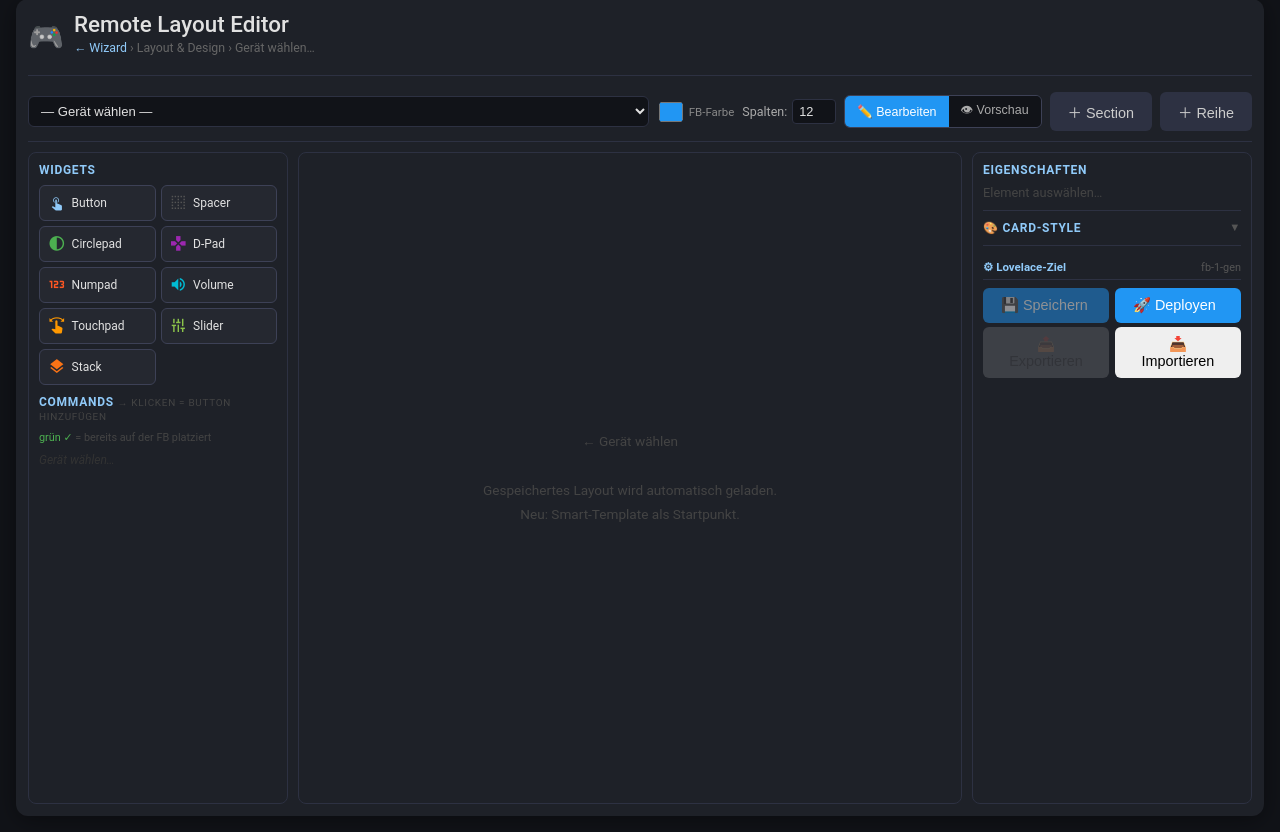
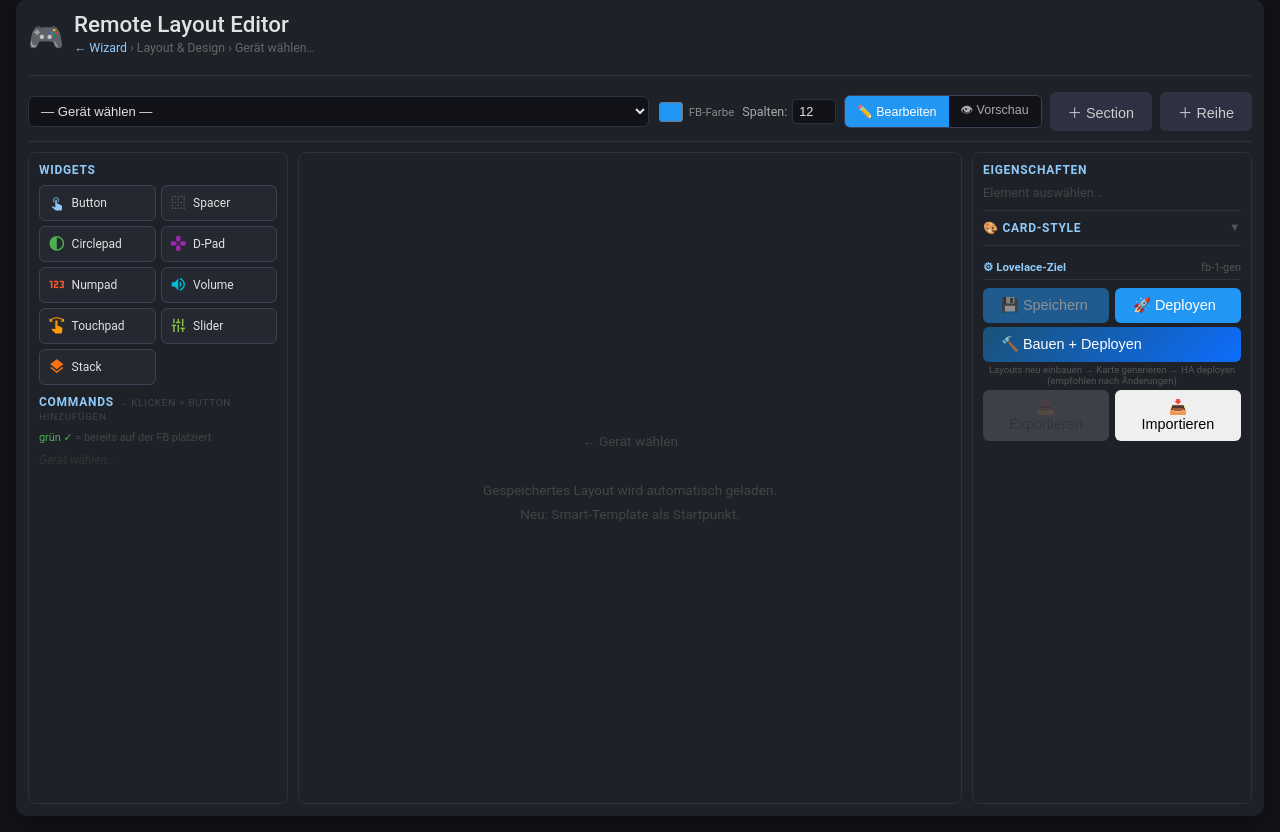
Before and after one commit to XtraLarge/scenario-remote-control, a Flask app: template scenario_remote_control/generator/wizard/templates/editor.html in a window 1280 px wide. Shown: the part 17-849 px from the top of the page. Run offline with Flask 3, Linux system fonts and the light colour scheme; the template is opened without the code that fills it: most values are stand-ins (such as "Sample title", 1, 10 or a date in 2020).

Commit message:
feat: /api/rebuild + 'Bauen+Deployen'-Button im Editor
Schließt UX-Lücke: der bisherige 'Deployen'-Button deployed das
bestehende YAML ohne Layouts neu einzubauen.

Neu:
- POST /api/rebuild/<room_id> — führt build_cards.py mit dem
  bestehenden Modell + allen gespeicherten Layouts aus → Karte neu
  gebaut ohne erneutes Parsen der .conf-Datei
- 'Bauen + Deployen'-Button im Editor — speichert Layout, ruft rebuild
  auf, dann deploy (rebuildAndDeploy()), inkl. Fortschritts-Feedback
- Alter '🚀 Deployen'-Button bleibt als Schnell-Deploy ohne Rebuild

```diff
--- a/scenario_remote_control/generator/wizard/app.py
+++ b/scenario_remote_control/generator/wizard/app.py
@@ -507,6 +507,31 @@ def api_save_layout():
     )
     return jsonify({"ok": r.returncode == 0, "stdout": r.stdout.strip(), "stderr": r.stderr[:300]})
 
+
+@app.route("/api/rebuild/<room_id>", methods=["POST"])
+def api_rebuild(room_id):
+    """Karte aus bestehendem Modell + Layouts neu bauen (build_cards.py re-run).
+    Nutzt wz.model.json + wz.layout.json aus LOCAL — kein erneutes Parsen der .conf nötig."""
+    model_path = os.path.join(LOCAL, f"{room_id}.model.json")
+    if not os.path.exists(model_path):
+        return jsonify({"error": "Modell nicht gefunden — bitte zuerst über Schritt 1 generieren"}), 404
+    card_path = os.path.join(CARDS, f"{room_id}.yaml")
+    os.makedirs(CARDS, exist_ok=True)
+    r = subprocess.run(
+        [sys.executable, os.path.join(GEN, "build_cards.py"),
+         "--model", model_path, "--out", card_path],
+        capture_output=True, text=True, cwd=REPO)
+    if r.returncode != 0:
+        return jsonify({"error": "build_cards fehlgeschlagen", "detail": r.stderr[:500]}), 500
+    model = json.load(open(model_path, encoding="utf-8"))
+    return jsonify({
+        "ok":       True,
+        "card_path": card_path,
+        "devices":  len(model["devices"]),
+        "scenarios": len(model["scenarios"]),
+        "stdout":   r.stdout.strip(),
+    })
+
 @app.route("/api/scenarios/<room_id>", methods=["GET"])
 def get_scenarios(room_id):
     """Szenario-Konfiguration lesen (Labels + Icons)."""
--- a/scenario_remote_control/generator/wizard/templates/editor.html
+++ b/scenario_remote_control/generator/wizard/templates/editor.html
@@ -322,7 +322,17 @@
         <!-- ── Aktions-Buttons ────────────────────────────────────────── -->
         <div style="display:flex;gap:6px;margin-bottom:4px">
           <button class="btn btn-primary" onclick="saveLayout()" style="flex:1" id="btn-save" disabled title="Gerät wählen um zu speichern">💾 Speichern</button>
-          <button class="btn btn-primary" onclick="deployRoom()" style="flex:1">🚀 Deployen</button>
+          <button class="btn btn-primary" onclick="deployRoom()" style="flex:1" title="Bestehende Karte ohne Neu-Generierung deployen">🚀 Deployen</button>
+        </div>
+        <div style="margin-bottom:4px">
+          <button class="btn btn-primary" onclick="rebuildAndDeploy()"
+            style="width:100%;background:linear-gradient(135deg,#1a5276,#0d6efd)"
+            title="Alle gespeicherten Layouts neu bauen → Karte generieren → in HA deployen">
+            🔨 Bauen + Deployen
+          </button>
+          <div style="font-size:.6rem;color:#555;margin-top:2px;text-align:center">
+            Layouts neu einbauen → Karte generieren → HA deployen (empfohlen nach Änderungen)
+          </div>
         </div>
         <div style="display:flex;gap:6px;margin-bottom:4px">
           <button class="btn" onclick="exportFB()" style="flex:1" id="btn-export" disabled title="Gerät wählen">📤 Exportieren</button>
@@ -1862,6 +1872,22 @@ async function saveLayout(){
   }
 }
 
+async function rebuildAndDeploy(){
+  const st=document.getElementById('deploy-status');
+  // 1) Layout aller Geräte speichern (falls dirty)
+  await saveLayout();
+  // 2) Karte aus Modell + Layouts neu bauen
+  st.innerHTML='<span class="status info"><span class="spinner"></span> Baue Karte aus gespeicherten Layouts…</span>';
+  try {
+    const rb=await fetch(`/api/rebuild/${ROOM_ID}`,{method:'POST'});
+    const rd=await rb.json();
+    if(!rd.ok){ st.innerHTML=`<span class="status err">❌ Build-Fehler: ${rd.error||rd.detail||'?'}</span>`; return; }
+    st.innerHTML=`<span class="status ok">✅ Karte gebaut (${rd.devices} Geräte, ${rd.scenarios} Szenarien) — deploye…</span>`;
+  } catch(e){ st.innerHTML=`<span class="status err">❌ Build-Ausnahme: ${e.message}</span>`; return; }
+  // 3) Deployen
+  await deployRoom();
+}
+
 async function deployRoom(force=false){
   const st=document.getElementById('deploy-status');
   st.innerHTML='<span class="status info"><span class="spinner"></span> Deploye in HA…</span>';
```
